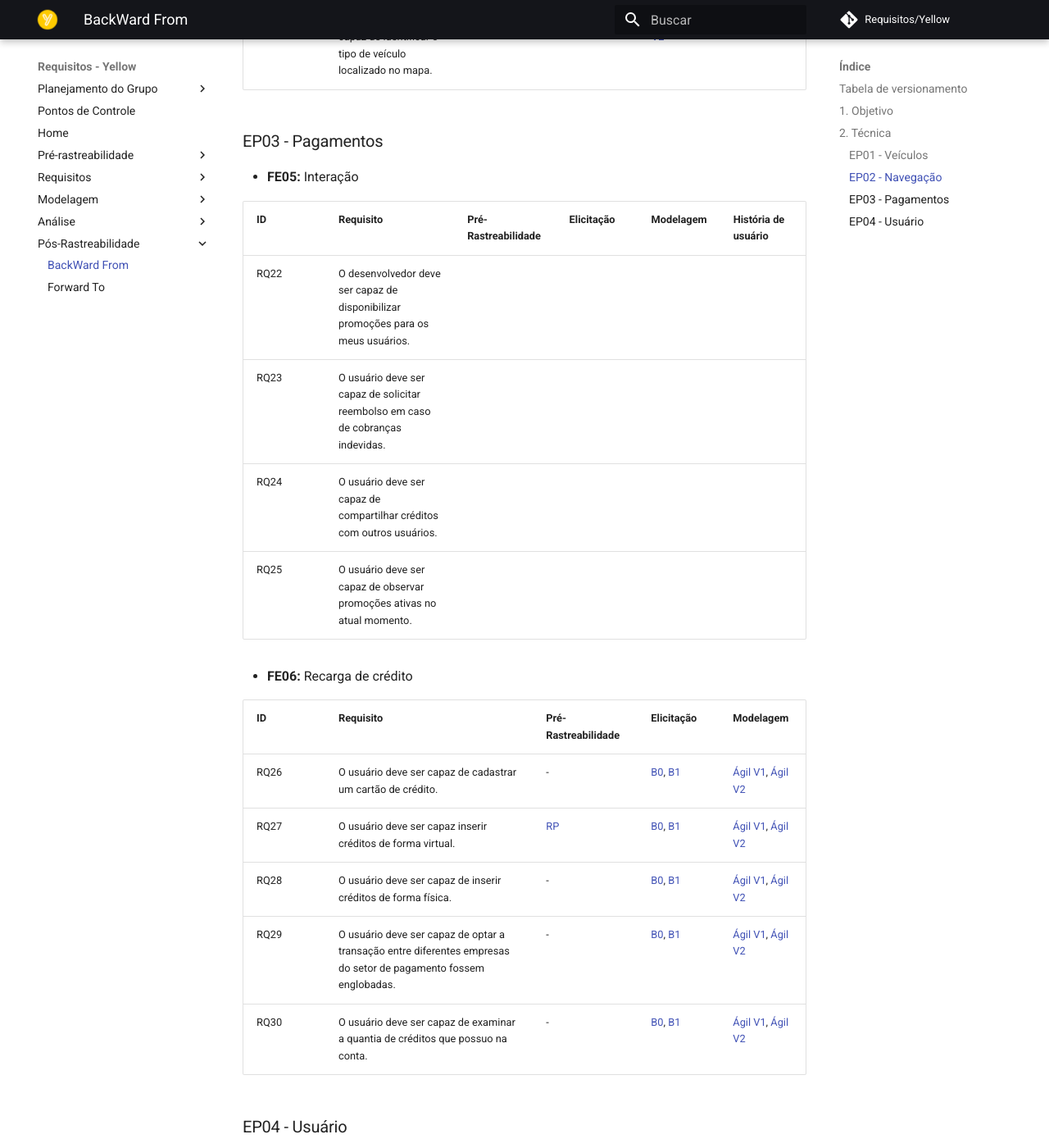
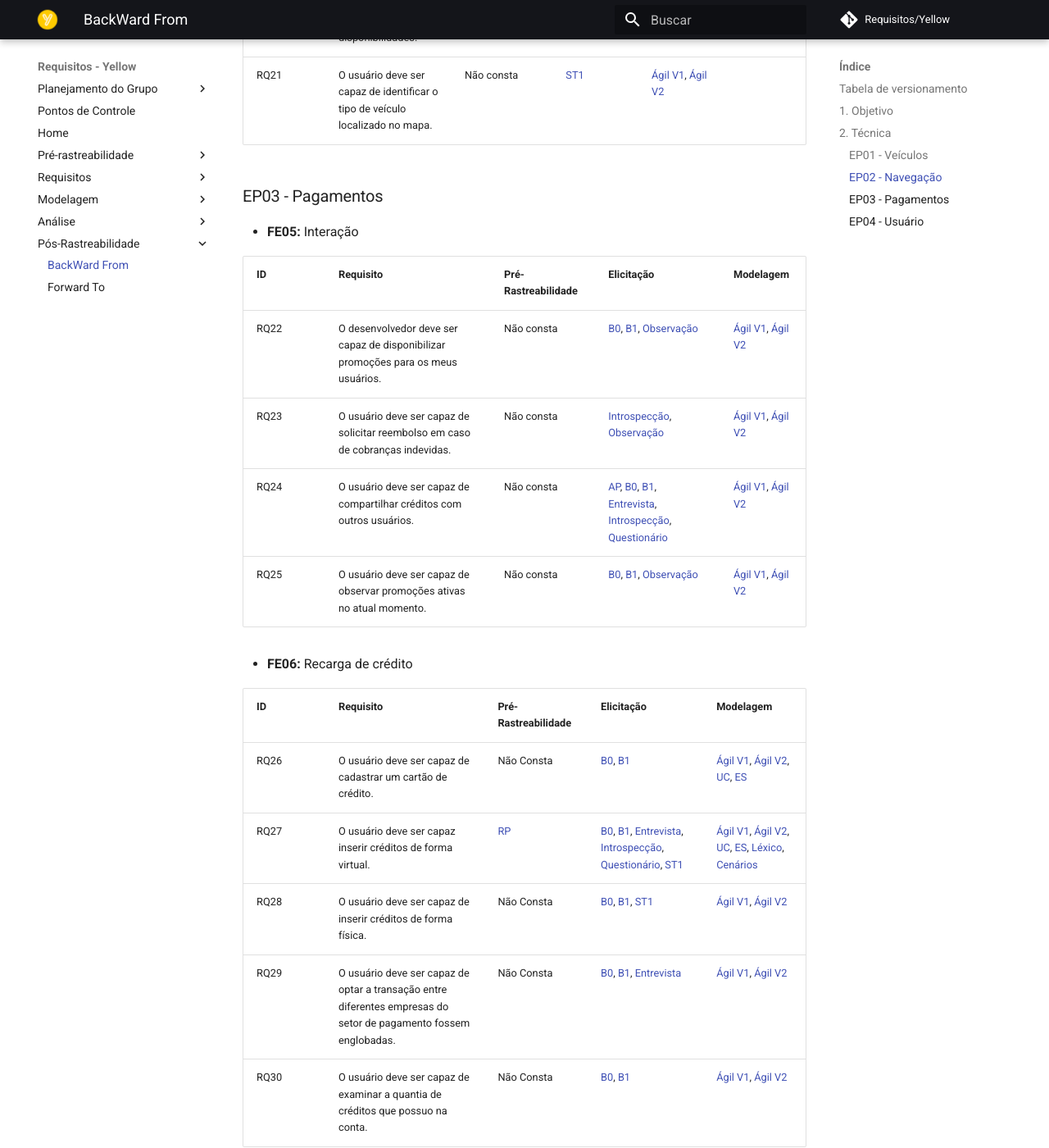
Before and after one commit to me42th/2019.2-Yellow, an MkDocs documentation site: the page built from docs/pos_rastreabilidade/backward.md, in a window 1280 px wide and 1400 px high, scrolled down 3562 px. Shown: the whole window at 82% size. Built offline with MkDocs 1.6.1 and Material for MkDocs 9.7.7, drawn with Linux system fonts in a browser that asks for light colours; comment, search, counter and statistics services are not loaded; some of the changed text lies outside the part shown.

Commit message:
Inserindo links para requisitos do 22 ao 43.

```diff
--- a/docs/pos_rastreabilidade/backward.md
+++ b/docs/pos_rastreabilidade/backward.md
@@ -7,6 +7,7 @@
 | Gabriela Lemos e Pedro Igor | Linkaram cada requisito para os artefatos que o elicitou. | 19/11/2019 |1.1|
 
 ## 1. Objetivo
+O objetivo da técnica é verificar a rastreabilidade do projeto, utilizando como base o documento do Ágil e Requisitos Elicitados.
 
 ## 2. Técnica
 
@@ -59,36 +60,36 @@
 
 -  **FE05:**  Interação
 
-| ID | Requisito | Pré-Rastreabilidade | Elicitação | Modelagem | História de usuário |
-|--|--|--|--|--|--|
-|RQ22|  O desenvolvedor deve ser capaz de disponibilizar promoções para os meus usuários.  |
-|RQ23| O usuário deve ser capaz de solicitar reembolso em caso de cobranças indevidas.  |
-|RQ24|  O usuário deve ser capaz de compartilhar créditos com outros usuários.  |
-|RQ25| O usuário deve ser capaz de observar promoções ativas no atual momento.  |
+| ID | Requisito | Pré-Rastreabilidade | Elicitação | Modelagem |
+|--|--|--|--|--|
+|RQ22| O desenvolvedor deve ser capaz de disponibilizar promoções para os meus usuários. |Não consta| [B0](../elicitacao/requisitos/brainstorm_v0.md), [B1](../elicitacao/requisitos/brainstorm_v1.md), [Observação](../elicitacao/requisitos/observacao.md) |[Ágil V1](../modelagem/agil.md), [Ágil V2](../modelagem/agil_v2.md)|
+|RQ23| O usuário deve ser capaz de solicitar reembolso em caso de cobranças indevidas.|Não consta|[Introspecção](../elicitacao/requisitos/introspeccao.md), [Observação](../elicitacao/requisitos/observacao.md)|[Ágil V1](../modelagem/agil.md), [Ágil V2](../modelagem/agil_v2.md)|
+|RQ24|  O usuário deve ser capaz de compartilhar créditos com outros usuários.  |Não consta|[AP](../elicitacao/requisitos/analise_protocolo.md), [B0](../elicitacao/requisitos/brainstorm_v0.md), [B1](../elicitacao/requisitos/brainstorm_v1.md), [Entrevista](../elicitacao/requisitos/entrevista.md), [Introspecção](../elicitacao/requisitos/introspeccao.md), [Questionário](../elicitacao/requisitos/questionario.md)|[Ágil V1](../modelagem/agil.md), [Ágil V2](../modelagem/agil_v2.md)|
+|RQ25| O usuário deve ser capaz de observar promoções ativas no atual momento.  |Não consta|[B0](../elicitacao/requisitos/brainstorm_v0.md), [B1](../elicitacao/requisitos/brainstorm_v1.md), [Observação](../elicitacao/requisitos/observacao.md)|[Ágil V1](../modelagem/agil.md), [Ágil V2](../modelagem/agil_v2.md)|
 
 -  **FE06:**  Recarga de crédito
 
 | ID | Requisito | Pré-Rastreabilidade | Elicitação | Modelagem |
 |--|--|--|--|--|
-|RQ26| O usuário deve ser capaz de cadastrar um cartão de crédito.  | - | [B0](../elicitacao/requisitos/brainstorm_v0.md), [B1](../elicitacao/requisitos/brainstorm_v1.md) | [Ágil V1](../modelagem/agil.md), [Ágil V2](../modelagem/agil_v2.md) |
-|RQ27|  O usuário deve ser capaz inserir créditos de forma virtual.  | [RP](../pre_rastreabilidade/rich_picture.md) | [B0](../elicitacao/requisitos/brainstorm_v0.md), [B1](../elicitacao/requisitos/brainstorm_v1.md) | [Ágil V1](../modelagem/agil.md), [Ágil V2](../modelagem/agil_v2.md) |
-|RQ28|  O usuário deve ser capaz de inserir créditos de forma física.  | - | [B0](../elicitacao/requisitos/brainstorm_v0.md), [B1](../elicitacao/requisitos/brainstorm_v1.md) | [Ágil V1](../modelagem/agil.md), [Ágil V2](../modelagem/agil_v2.md) |
-|RQ29| O usuário deve ser capaz de optar a transação entre diferentes empresas do setor de pagamento fossem englobadas.  | - | [B0](../elicitacao/requisitos/brainstorm_v0.md), [B1](../elicitacao/requisitos/brainstorm_v1.md) | [Ágil V1](../modelagem/agil.md), [Ágil V2](../modelagem/agil_v2.md) |
-|RQ30|  O usuário deve ser capaz de examinar a quantia de créditos que possuo na conta. | - | [B0](../elicitacao/requisitos/brainstorm_v0.md), [B1](../elicitacao/requisitos/brainstorm_v1.md) | [Ágil V1](../modelagem/agil.md), [Ágil V2](../modelagem/agil_v2.md) |
+|RQ26| O usuário deve ser capaz de cadastrar um cartão de crédito.  |Não Consta| [B0](../elicitacao/requisitos/brainstorm_v0.md), [B1](../elicitacao/requisitos/brainstorm_v1.md) | [Ágil V1](../modelagem/agil.md), [Ágil V2](../modelagem/agil_v2.md), [UC](../modelagem/casos_de_uso_v2.md), [ES](../modelagem/especificacao_suplementar.md) |
+|RQ27|  O usuário deve ser capaz inserir créditos de forma virtual.  | [RP](../pre_rastreabilidade/rich_picture.md) | [B0](../elicitacao/requisitos/brainstorm_v0.md), [B1](../elicitacao/requisitos/brainstorm_v1.md), [Entrevista](../elicitacao/requisitos/entrevista.md), [Introspecção](../elicitacao/requisitos/introspeccao.md), [Questionário](../elicitacao/requisitos/questionario.md), [ST1](../elicitacao/requisitos/storytelling_v1.md) | [Ágil V1](../modelagem/agil.md), [Ágil V2](../modelagem/agil_v2.md), [UC](../modelagem/casos_de_uso_v2.md), [ES](../modelagem/especificacao_suplementar.md), [Léxico](../modelagem/lexicos.md), [Cenários](../modelagem/cenarios.md)|
+|RQ28|  O usuário deve ser capaz de inserir créditos de forma física.  |Não Consta| [B0](../elicitacao/requisitos/brainstorm_v0.md), [B1](../elicitacao/requisitos/brainstorm_v1.md), [ST1](../elicitacao/requisitos/storytelling_v1.md)| [Ágil V1](../modelagem/agil.md), [Ágil V2](../modelagem/agil_v2.md) |
+|RQ29| O usuário deve ser capaz de optar a transação entre diferentes empresas do setor de pagamento fossem englobadas.  |Não Consta| [B0](../elicitacao/requisitos/brainstorm_v0.md), [B1](../elicitacao/requisitos/brainstorm_v1.md), [Entrevista](../elicitacao/requisitos/entrevista.md) | [Ágil V1](../modelagem/agil.md), [Ágil V2](../modelagem/agil_v2.md)|
+|RQ30|  O usuário deve ser capaz de examinar a quantia de créditos que possuo na conta. |Não Consta| [B0](../elicitacao/requisitos/brainstorm_v0.md), [B1](../elicitacao/requisitos/brainstorm_v1.md) | [Ágil V1](../modelagem/agil.md), [Ágil V2](../modelagem/agil_v2.md) |
 
 ### EP04 - Usuário
  -  **FE07:** Relação Usuário-Sistema
 
 | ID | Requisito | Pré-Rastreabilidade | Elicitação | Modelagem |
 |--|--|--|--|--|
-|RQ35| O usuário deve ser capaz de escolher entre possibilidades de login, Google entre Facebook.  |-|[AP](../elicitacao/requisitos/analise_protocolo.md), [Introspecção](../elicitacao/requisitos/introspeccao.md), [Observação](../elicitacao/requisitos/observacao.md)|[Ágil V1](../modelagem/agil.md), [Ágil V2](../modelagem/agil_v2.md), [UC](../modelagem/casos_de_uso_v2.md)|
-|RQ36|  O usuário deve ser capaz de optar pela opção de idioma.  |-|[ST1](../elicitacao/requisitos/storytelling_v1.md)|[Ágil V1](../modelagem/agil.md), [Ágil V2](../modelagem/agil_v2.md), [ES](../modelagem/especificacao_suplementar.md), [NFR](../modelagem/nfr_framework/nfr.md)|
-|RQ37|  O usuário deve ser capaz de fazer login na aplicação.  |-|-|[Ágil V1](../modelagem/agil.md), [Ágil V2](../modelagem/agil_v2.md), [UC](../modelagem/casos_de_uso_v2.md)|
-|RQ38| O usuário deve ser capaz de sair da atual conta em uso.  |-|[Introspecção](../elicitacao/requisitos/introspeccao.md)|[Ágil V1](../modelagem/agil.md), [Ágil V2](../modelagem/agil_v2.md), [Léxico](../modelagem/lexicos.md), [Cenários](../modelagem/cenarios.md)|
+|RQ35| O usuário deve ser capaz de escolher entre possibilidades de login, Google entre Facebook.  |Não consta|[AP](../elicitacao/requisitos/analise_protocolo.md), [Introspecção](../elicitacao/requisitos/introspeccao.md), [Observação](../elicitacao/requisitos/observacao.md)|[Ágil V1](../modelagem/agil.md), [Ágil V2](../modelagem/agil_v2.md), [UC](../modelagem/casos_de_uso_v2.md)|
+|RQ36|  O usuário deve ser capaz de optar pela opção de idioma.  |Não consta|[ST1](../elicitacao/requisitos/storytelling_v1.md)|[Ágil V1](../modelagem/agil.md), [Ágil V2](../modelagem/agil_v2.md), [ES](../modelagem/especificacao_suplementar.md), [NFR](../modelagem/nfr_framework/nfr.md)|
+|RQ37|  O usuário deve ser capaz de fazer login na aplicação.  |Não consta|Não consta|[Ágil V1](../modelagem/agil.md), [Ágil V2](../modelagem/agil_v2.md), [UC](../modelagem/casos_de_uso_v2.md)|
+|RQ38| O usuário deve ser capaz de sair da atual conta em uso.  |Não consta|[Introspecção](../elicitacao/requisitos/introspeccao.md)|[Ágil V1](../modelagem/agil.md), [Ágil V2](../modelagem/agil_v2.md), [Léxico](../modelagem/lexicos.md), [Cenários](../modelagem/cenarios.md)|
 |RQ39|  O usuário deve ser capaz de contatar o suporte sem eventuais empecilhos. |[RP](../pre_rastreabilidade/rich_picture.md)|[AD](../elicitacao/requisitos/analise_discurso.md), [Introspecção](../elicitacao/requisitos/introspeccao.md), [Observação](../elicitacao/requisitos/observacao.md), [ST1](../elicitacao/requisitos/storytelling_v1.md)|[Ágil V1](../modelagem/agil.md), [Ágil V2](../modelagem/agil_v2.md), [Léxico](../modelagem/lexicos.md), [Cenários](../modelagem/cenarios.md), [UC](../modelagem/casos_de_uso_v2.md)|
-|RQ40|  O usuário deve ser capaz de contatar o suporte por mais de uma forma.  |-|[ST1](../elicitacao/requisitos/storytelling_v1.md)|[Ágil V1](../modelagem/agil.md), [Ágil V2](../modelagem/agil_v2.md)|
-|RQ41|  O usuário deve ter acesso ao meu histórico de viagens.  |-|[Introspecção](../elicitacao/requisitos/introspeccao.md), [Observação](../elicitacao/requisitos/observacao.md), [ST1](../elicitacao/requisitos/storytelling_v1.md)|[Ágil V1](../modelagem/agil.md), [Ágil V2](../modelagem/agil_v2.md), [Léxico](../modelagem/lexicos.md), [Cenários](../modelagem/cenarios.md)|
-|RQ42|  O usuário deve ser capaz de verificar o cadastro de modo flexível. |-|[AP](../elicitacao/requisitos/analise_protocolo.md), [Observação](../elicitacao/requisitos/observacao.md)|[Ágil V1](../modelagem/agil.md), [Ágil V2](../modelagem/agil_v2.md), [UC](../modelagem/casos_de_uso_v2.md)|
-|RQ43| O usuário deve ser capaz de compartilhar a viagem. |-|[Observação](../elicitacao/requisitos/observacao.md)|[Ágil V1](../modelagem/agil.md), [Ágil V2](../modelagem/agil_v2.md)|
+|RQ40|  O usuário deve ser capaz de contatar o suporte por mais de uma forma.  |Não consta|[ST1](../elicitacao/requisitos/storytelling_v1.md)|[Ágil V1](../modelagem/agil.md), [Ágil V2](../modelagem/agil_v2.md)|
+|RQ41|  O usuário deve ter acesso ao meu histórico de viagens.  |Não consta|[Introspecção](../elicitacao/requisitos/introspeccao.md), [Observação](../elicitacao/requisitos/observacao.md), [ST1](../elicitacao/requisitos/storytelling_v1.md)|[Ágil V1](../modelagem/agil.md), [Ágil V2](../modelagem/agil_v2.md), [Léxico](../modelagem/lexicos.md), [Cenários](../modelagem/cenarios.md)|
+|RQ42|  O usuário deve ser capaz de verificar o cadastro de modo flexível. |Não consta|[AP](../elicitacao/requisitos/analise_protocolo.md), [Observação](../elicitacao/requisitos/observacao.md)|[Ágil V1](../modelagem/agil.md), [Ágil V2](../modelagem/agil_v2.md), [UC](../modelagem/casos_de_uso_v2.md)|
+|RQ43| O usuário deve ser capaz de compartilhar a viagem. |Não consta|[Observação](../elicitacao/requisitos/observacao.md)|[Ágil V1](../modelagem/agil.md), [Ágil V2](../modelagem/agil_v2.md)|
 
 **Histórias de Usuário:** Brevemente descrito em Requisitos Elicitados e aprofundado no Ágil. Refatoração.
```
